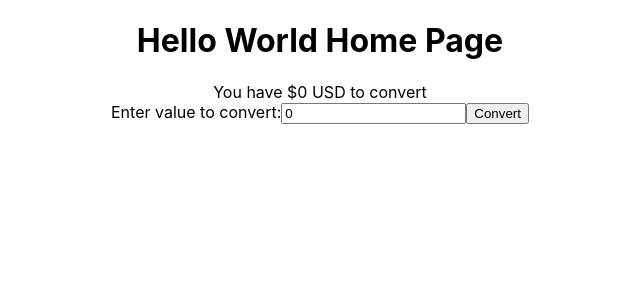
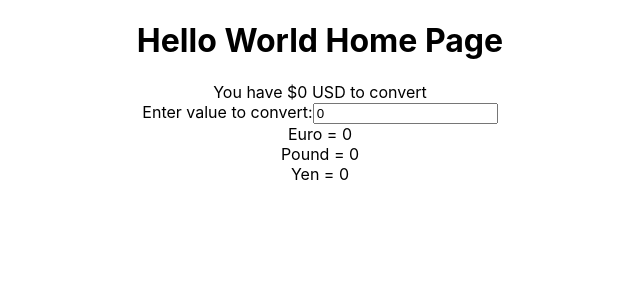
Before and after one commit to RobMorison/Currency_Calculator, a React (Create React App) app in the folder currency_calculator/: page / in a window 1280 px wide. Shown: the top 300 px of the page, without its empty margins (320-960 px from the left). Built offline with nearby package versions, Linux system fonts and the light colour scheme.

Commit message:
Added euro pound yen conversion

```diff
--- a/currency_calculator/src/pages/HomePage.js
+++ b/currency_calculator/src/pages/HomePage.js
@@ -21,8 +21,17 @@ const HomePage = () => {
             <label>Enter value to convert:
                 <input type='integer' value={value} onChange={(event) =>setValue(event.target.value)}></input>
             </label>
-            <button onClick={handleSubmit}>Convert</button>
+            {/* <button onClick={handleSubmit}>Convert</button> */}
         </form>
+        <div>
+            Euro = {value * .92711}
+        </div>
+        <div>
+            Pound = {value * .80551}
+        </div>
+        <div>
+            Yen = {value * 138.567}
+        </div>
         </>
 
      );
```
